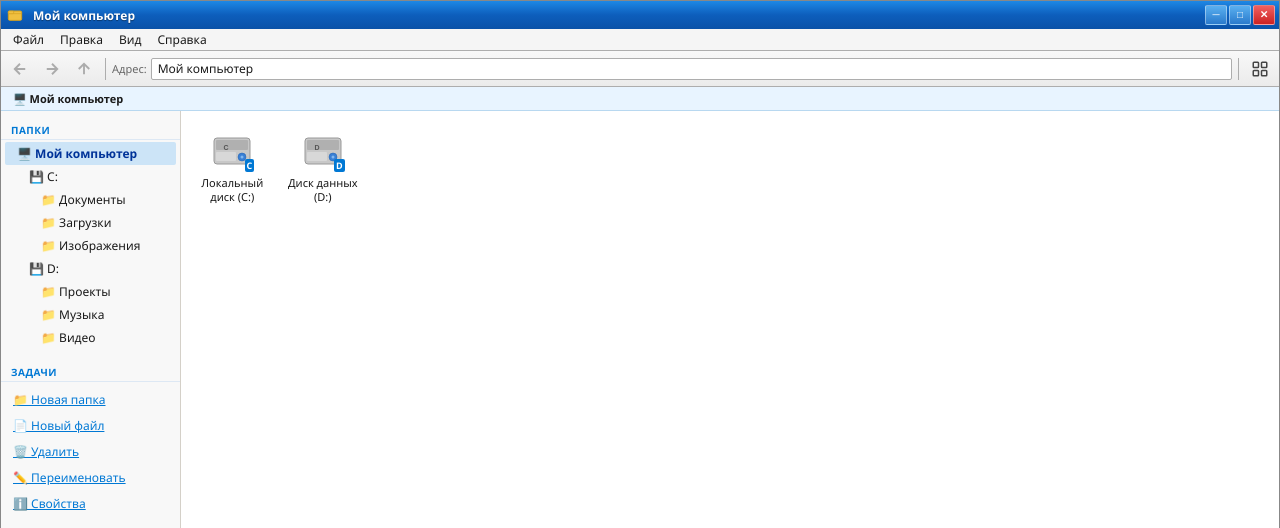
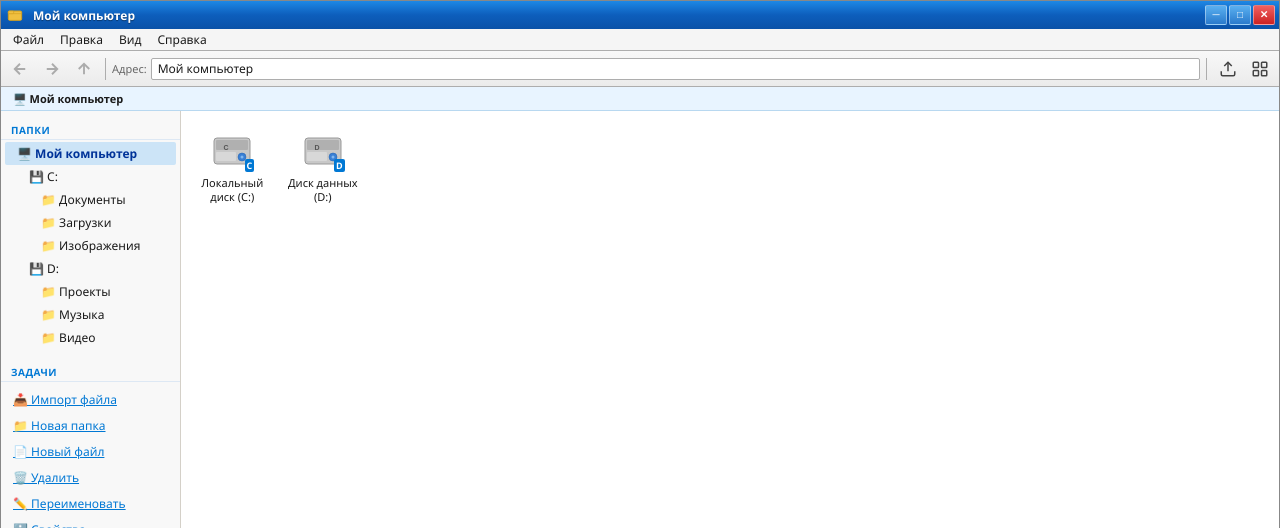
Before and after one commit to iuvic-cmd/app-one, a website: page www/index.html in a window 1280 px wide. Shown: the top 528 px of the page. Drawn offline with Linux system fonts and the light colour scheme; a web font is replaced by a local one.

Commit message:
Add import button to toolbar

```diff
--- a/www/index.html
+++ b/www/index.html
@@ -75,6 +75,7 @@
         <div class="address-bar" id="addressBar">Мой компьютер</div>
       </div>
       <div class="toolbar-separator"></div>
+      <button class="tool-btn" id="importBtn" title="Импорт файла"><svg width="18" height="18" viewBox="0 0 24 24" fill="none" stroke="currentColor" stroke-width="2"><path d="M21 15v4a2 2 0 01-2 2H5a2 2 0 01-2-2v-4"/><polyline points="17 8 12 3 7 8"/><line x1="12" y1="3" x2="12" y2="15"/></svg></button>
       <button class="tool-btn" id="viewToggleBtn" title="Вид">
         <svg width="18" height="18" viewBox="0 0 24 24" fill="none" stroke="currentColor" stroke-width="2">
           <rect x="3" y="3" width="7" height="7" rx="1"/><rect x="14" y="3" width="7" height="7" rx="1"/>
@@ -97,6 +98,7 @@
         <div class="tree" id="folderTree"></div>
         <div class="left-section-title" style="margin-top:12px">Задачи</div>
         <div class="task-list">
+          <div class="task-item" id="taskImport">📥 Импорт файла</div>
           <div class="task-item" id="taskNewFolder">📁 Новая папка</div>
           <div class="task-item" id="taskNewFile">📄 Новый файл</div>
           <div class="task-item" id="taskDelete">🗑️ Удалить</div>
```
